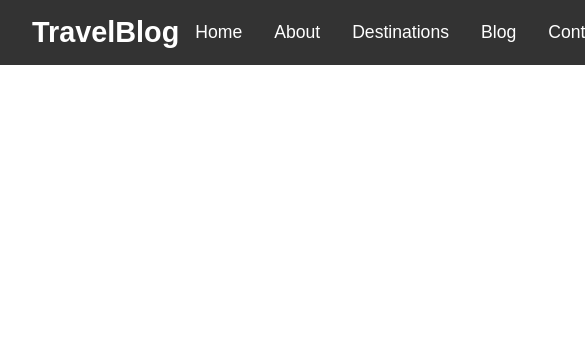
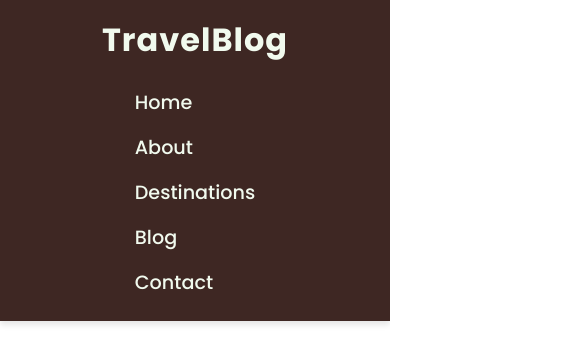
Before and after one commit to elab-development/internet-tehnologije-2024-projekat-appsanaprednomautentikacijom_2021_0462, a React (Create React App) app in the folder Domaci2/blog/: page /home in a window 390 px wide. Shown: the top 364 px of the page, 585 px wide, since content can reach past the window. Built offline with nearby package versions, Linux system fonts and the light colour scheme.

Commit message:
Kreiran navigacioni meni

```diff
--- a/Domaci2/blog/src/App.js
+++ b/Domaci2/blog/src/App.js
@@ -1,7 +1,7 @@
 
-import LoginForm from './Components/LoginForm/LoginForm';
+import LoginForm from './Components/LoginForm/LoginForm.jsx';
 import {BrowserRouter,Routes,Route} from 'react-router-dom';
-import NavBar from './Components/NavBar/NavBar';
+import NavBar from './Components/NavBar/NavBar.jsx';
 
 function App() {
   return (
--- a/Domaci2/blog/src/Components/LoginForm/LoginForm.css
+++ b/Domaci2/blog/src/Components/LoginForm/LoginForm.css
@@ -2,12 +2,16 @@
     background: url('../Assets/travel-background-we1aqvt6zacj99uk.jpg');
     background-size: cover;
     background-position: center;
+
     display: flex;
     justify-content: center;
     align-items: center;
+
     min-height: 100vh;
     width: 100vw;
+
     margin: 0;
+    padding: 0;
     box-sizing: border-box;
 }
 .wrapper{
--- a/Domaci2/blog/src/Components/LoginForm/LoginForm.jsx
+++ b/Domaci2/blog/src/Components/LoginForm/LoginForm.jsx
@@ -8,7 +8,7 @@ export const LoginForm = () => {
 
  <div className="page">
     <div className='wrapper'>
-    <div className='center'>
+      <div className='center'>
         <form action ="">
             <h1>Login</h1>
             <div className="input-box">
@@ -32,9 +32,9 @@ export const LoginForm = () => {
                 <p>Dont't have an account? <a href="#">Register</a></p>
             </div>
         </form>
+      </div>
     </div>
-    </div>
-    </div>
+</div>
   )
 }
 export default LoginForm;
--- a/Domaci2/blog/src/Components/NavBar/NavBar.css
+++ b/Domaci2/blog/src/Components/NavBar/NavBar.css
@@ -1,29 +1,24 @@
-* {
-    margin: 0;
-    padding: 0;
-    box-sizing: border-box;
-  }
-
-  body {
-    font-family: Arial, sans-serif;
-    display: flex;
-
-  }
-
-  /* Navbar styles */
 .navbar {
   display: flex;
   justify-content: space-between;
   align-items: center;
-    background-color: #333;
+  background-color: #3e2723;
   padding: 1rem 2rem;
+  box-shadow: 0 4px 6px rgba(0, 0, 0, 0.1); /* senka */
+  transition: background-color 0.3s ease; /* hover tranzicija */
 }
 
 .navbar-logo a {
-    font-size: 1.8rem;
-    color: #fff;
+  font-size: 2rem;
+  color: #f1faee;
   text-decoration: none;
-    font-weight: bold;
+  font-weight: 700;
+  letter-spacing: 1px;
+  transition: color 0.3s ease; /*logo tranzicija smooth*/
+}
+
+.navbar-logo a:hover {
+  color: #ffb703;
 }
 
 .navbar-links {
@@ -32,15 +27,46 @@
 }
 
 .navbar-links li {
-    margin: 0 1rem;
+  margin: 0 1.5rem;
 }
 
 .navbar-links a {
-    color: #fff;
+  color: #f1faee;
   text-decoration: none;
-    font-size: 1.1rem;
+  font-size: 1.2rem;
+  font-weight: 500;
+  position: relative;
+  transition: color 0.3s ease, transform 0.2s ease, background-color 0.3s ease;
 }
 
+
 .navbar-links a:hover {
-    text-decoration: underline;
+  color: #1d3557;
+  transform: scale(1.1);
+  background-color: #ffb703;
+  border-radius: 5px; /*  Hover da bude zakrivljen  */
 }
+
+
+.navbar-links li:hover {
+  background-color: #ffb703;
+  border-radius: 5px; /* Hover da bude zakrivljen */
+}
+
+
+/*Kreiranje responzivnosti za manje ekrane tipa telefon itd...*/
+@media (max-width: 768px) {
+  .navbar {
+    flex-direction: column;
+    padding: 1rem;
+  }
+
+  .navbar-links {
+    flex-direction: column;
+    margin-top: 1rem;
+  }
+
+  .navbar-links li {
+    margin: 0.5rem 0; /* vertikalno redjanje elemenata kada se smanjuje ekran */
+  }
+}
--- a/Domaci2/blog/src/Components/NavBar/NavBar.jsx
+++ b/Domaci2/blog/src/Components/NavBar/NavBar.jsx
@@ -2,7 +2,7 @@ import './NavBar.css'
 function NavBar(){
 
     return(
-        <div className="App">
+      <div className="App">
       <nav className="navbar">
         <div className="navbar-logo">
           <a href="/">TravelBlog</a>
--- a/Domaci2/blog/src/index.css
+++ b/Domaci2/blog/src/index.css
@@ -1,9 +1,10 @@
 @import url('https://fonts.googleapis.com/css2?family=Poppins:ital,wght@0,100;0,200;0,300;0,400;0,500;0,600;0,700;0,800;0,900;1,100;1,200;1,300;1,400;1,500;1,600;1,700;1,800;1,900&display=swap');
 
+/*Globalna podesavanja*/
 * {
   margin: 0;
   padding: 0;
-  /* box-sizing: border-box; */
+  box-sizing: border-box;
 }
 
 body {
--- a/Domaci2/blog/src/index.js
+++ b/Domaci2/blog/src/index.js
@@ -1,7 +1,7 @@
 import React from 'react';
 import ReactDOM from 'react-dom/client';
 import './index.css';
-import App from './App';
+import App from './App.js';
 
 const root = ReactDOM.createRoot(document.getElementById('root'));
 root.render(
```
Lines whose indentation alone changed are shown as unchanged.
